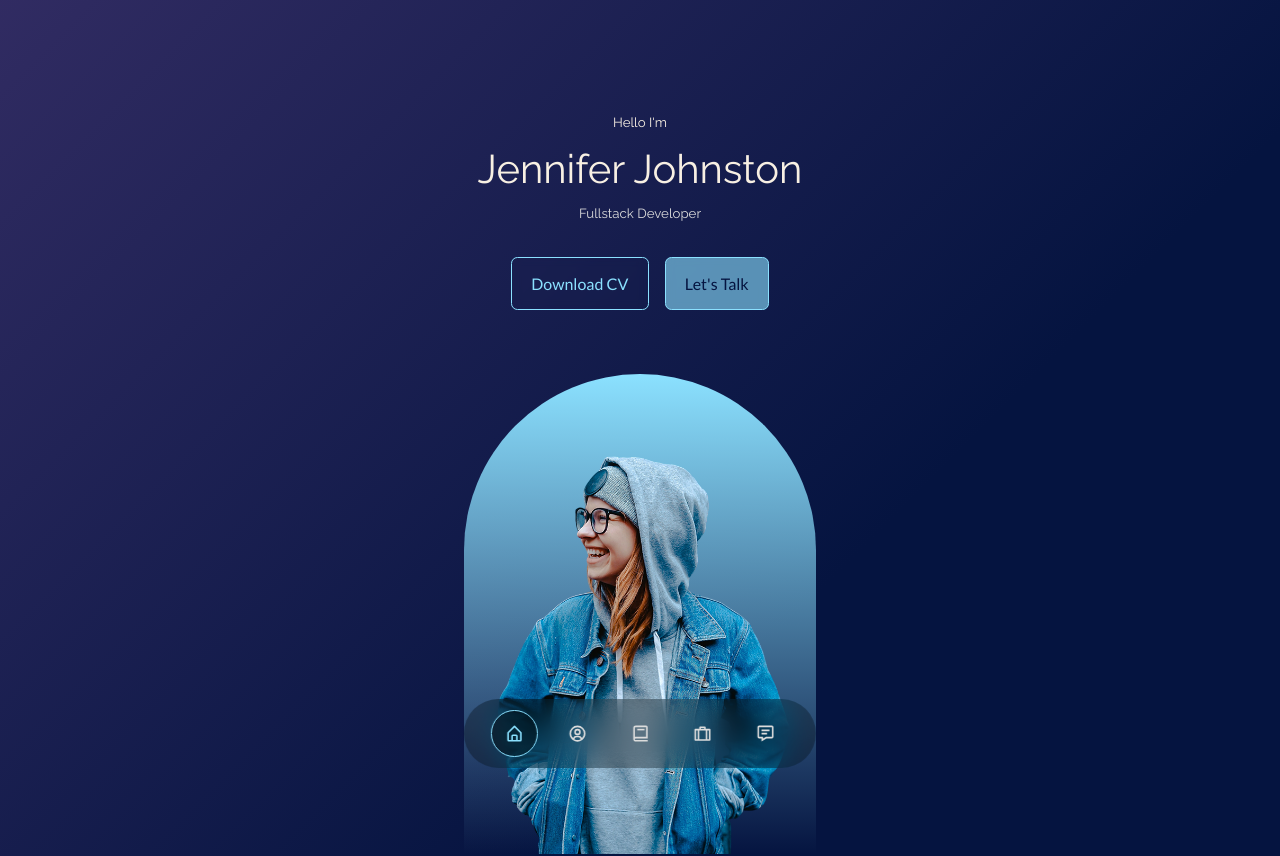
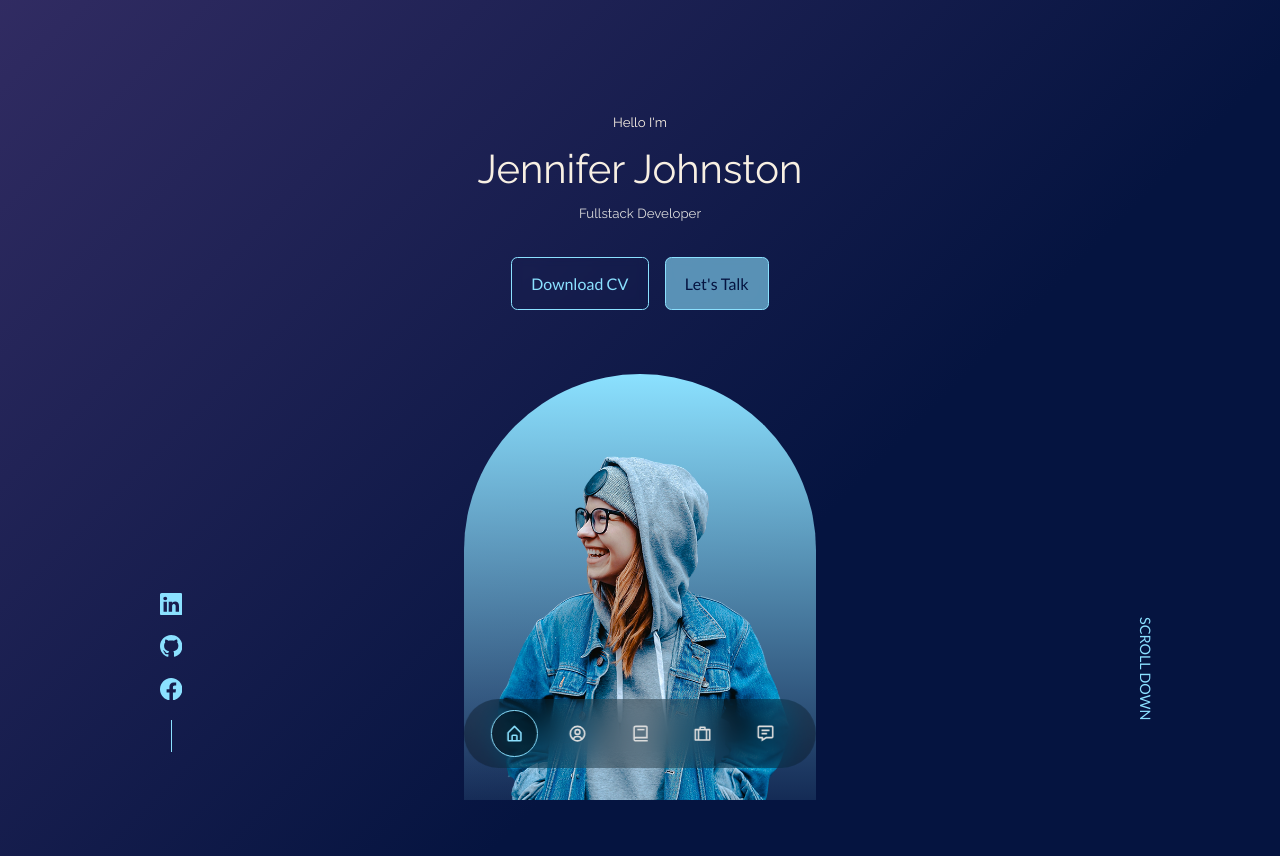
Before and after one commit to JenJohnston/jenn-portfolio, a React (Create React App) app: page / in a window 1280 px wide. Shown: the top 856 px of the page. Built offline with nearby package versions, Linux system fonts and the light colour scheme; a web font is replaced by a local one.

Commit message:
Update _header.scss

```diff
--- a/src/scss/_header.scss
+++ b/src/scss/_header.scss
@@ -1,5 +1,5 @@
 header {
-    height: 140vh;
+    height: 100vh;
     padding-top: 7rem;
     overflow: hidden;
 
```
